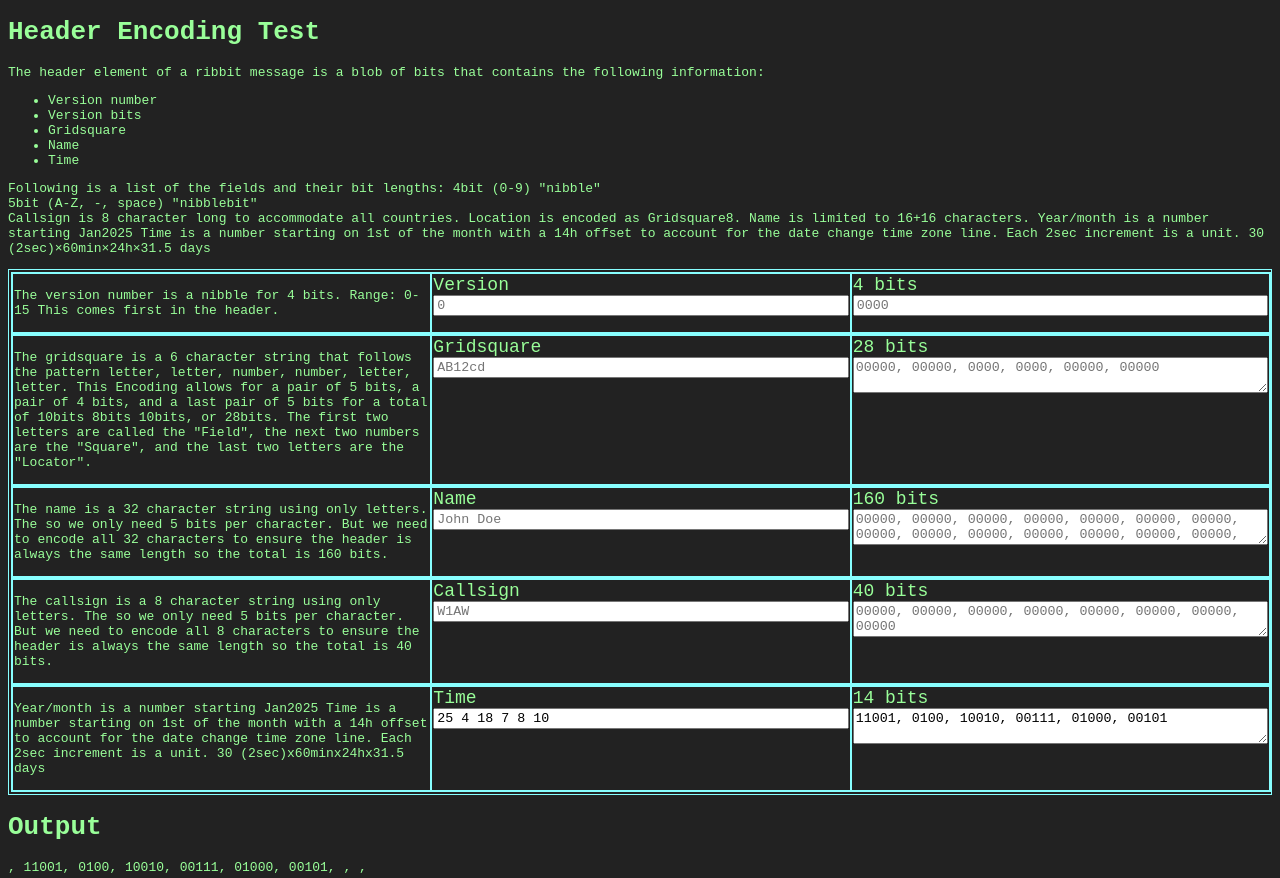
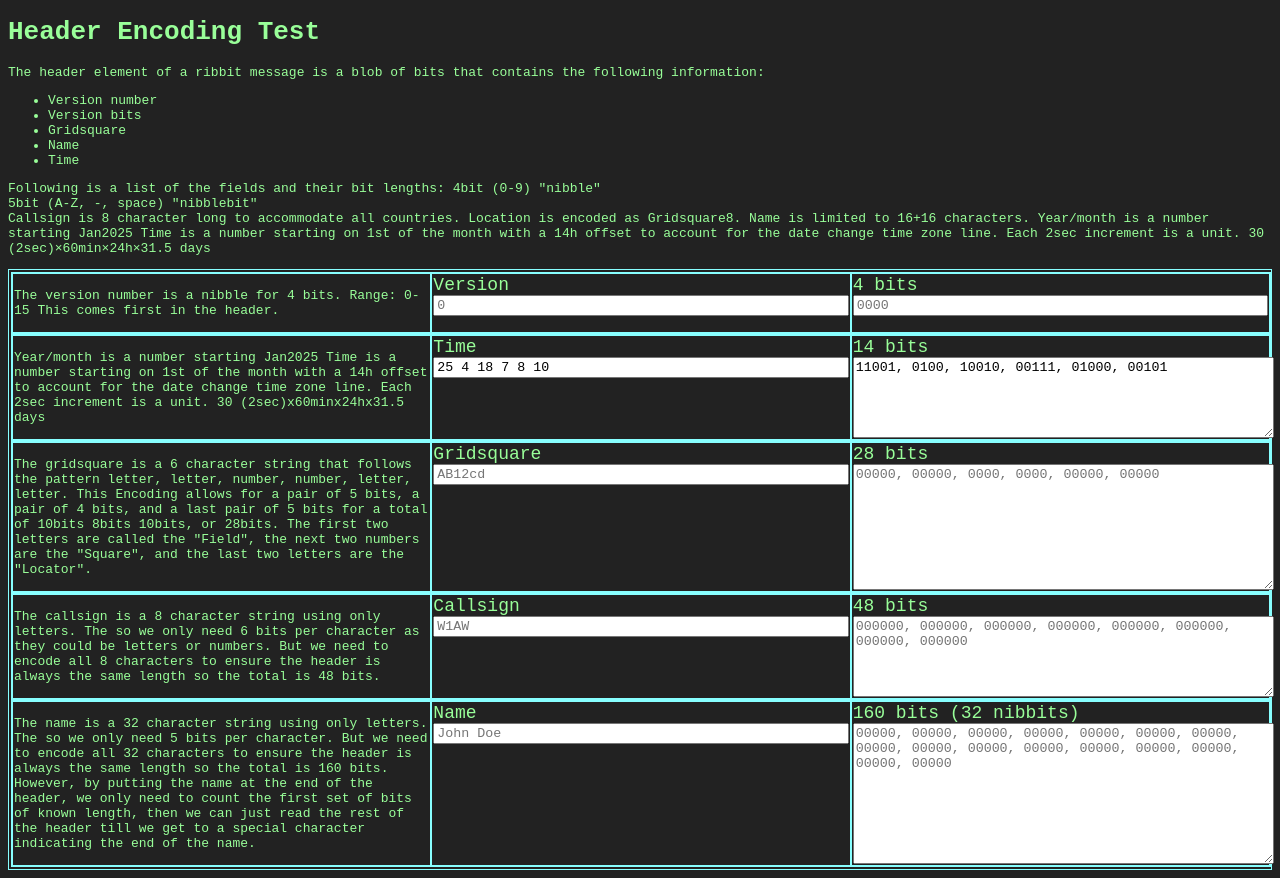
Before and after one commit to badkangaroo/badkangaroo.github.io, a plain HTML site: page web/headerEncoder.html in a window 1280 px wide. Shown: the top 878 px of the page. Drawn offline with Linux system fonts and the light colour scheme.

Commit message:
Update headerEncoder.html with new input fields and improved layout
- Changed the title to "Ribbit - Header Encoding - Development" for clarity.
- Added new input fields for time and time-bits, enhancing the header encoding functionality.
- Updated the callsign input to reflect a new bit requirement of 48 bits.
- Revised the name input section to clarify encoding requirements and added a special character indication for the end of the name.
- Improved the overall layout with additional styling for better user experience.

```diff
--- a/web/headerEncoder.html
+++ b/web/headerEncoder.html
@@ -6,7 +6,7 @@
     <meta name="viewport" content="width=device-width, initial-scale=1.0">
     <meta id="extViewportMeta" name="viewport"
         content="width=device-width, initial-scale=1.0, maximum-scale=1.0, minimum-scale=1.0">
-    <title>Ribbit - Development</title>
+    <title>Ribbit - Header Encoding - Development</title>
 </head>
 
 <body>
@@ -33,7 +33,7 @@
                 line. Each 2sec increment is a unit. 30 (2sec)×60min×24h×31.5 days
             </p>
             <table id="encoder-form">
-                <tr>
+                <tr id="table-version">
                     <td>
                         <p>
                             The version number is a nibble for 4 bits. Range: 0-15
@@ -49,7 +49,24 @@
                         <input type="text" id="version-bits" placeholder="0000">
                     </td>
                 </tr>
-                <tr>
+                <tr id="table-time">
+                    <td>
+                        <p>
+                            Year/month is a number starting Jan2025
+                            Time is a number starting on 1st of the month with a 14h offset to account for the date change time zone
+                            line. Each 2sec increment is a unit. 30 (2sec)x60minx24hx31.5 days
+                        </p>
+                    </td>
+                    <td>
+                        <label for="time">Time</label>
+                        <input type="text" id="time" placeholder="1234567890">
+                    </td>
+                    <td>
+                        <label for="time-bits">14 bits</label>
+                        <textarea type="text" id="time-bits" placeholder="00000, 00000, 00000, 00000, 00000, 00000, 00000, 00000, 00000, 00000, 00000, 00000, 00000, 00000"></textarea>
+                    </td>
+                </tr>
+                <tr id="table-gridsquare">
                     <td>
                         <p>
                             The gridsquare is a 6 character string that follows the pattern
@@ -69,12 +86,33 @@
                         <textarea type="text" id="gridsquare-bits" placeholder="00000, 00000, 0000, 0000, 00000, 00000"></textarea>
                     </td>
                 </tr>
-                <tr>
+                <tr id="table-callsign">
+                    <td>
+                        <p>
+                            The callsign is a 8 character string using only letters. The so we only
+                            need 6 bits per character as they could be letters or numbers. But we need to encode all 8 characters to
+                            ensure the header is always the same length so the total is 48 bits.
+                        </p>
+                    </td>
+                    <td>
+                        <label for="callsign">Callsign</label>
+                        <input type="text" id="callsign" placeholder="W1AW">
+                    </td>
+                    <td>
+                        <label for="callsign-bits">48 bits</label>
+                        <textarea type="text" id="callsign-bits" placeholder="000000, 000000, 000000, 000000, 000000, 000000, 000000, 000000"></textarea>
+                    </td>
+                </tr>
+                <tr id="table-name">
                     <td>
                         <p>
                             The name is a 32 character string using only letters. The so we only
                             need 5 bits per character. But we need to encode all 32 characters to
-                            ensure the header is always the same length so the total is 160 bits.
+                            ensure the header is always the same length so the total is 160 bits.<br>
+                            However, by putting the name at the end of the header, we only need
+                            to count the first set of bits of known length, then we can just read the
+                            rest of the header till we get to a special character indicating the end
+                            of the name.
                         </p>
                     </td>
                     <td>
@@ -82,48 +120,26 @@
                         <input type="text" id="name" placeholder="John Doe">
                     </td>
                     <td>
-                        <label for="name-bits">160 bits</label>
+                        <label for="name-bits">160 bits (32 nibbits)</label>
                         <textarea type="text" id="name-bits" placeholder="00000, 00000, 00000, 00000, 00000, 00000, 00000, 00000, 00000, 00000, 00000, 00000, 00000, 00000, 00000, 00000"></textarea>
                     </td>
                 </tr>
-                <tr>
-                    <td>
-                        <p>
-                            The callsign is a 8 character string using only letters. The so we only
-                            need 5 bits per character. But we need to encode all 8 characters to
-                            ensure the header is always the same length so the total is 40 bits.
-                        </p>
-                    </td>
-                    <td>
-                        <label for="callsign">Callsign</label>
-                        <input type="text" id="callsign" placeholder="W1AW">
-                    </td>
-                    <td>
-                        <label for="callsign-bits">40 bits</label>
-                        <textarea type="text" id="callsign-bits" placeholder="00000, 00000, 00000, 00000, 00000, 00000, 00000, 00000"></textarea>
-                    </td>
-                </tr>
-                <tr>
-                    <td>
-                        <p>
-                            Year/month is a number starting Jan2025
-                            Time is a number starting on 1st of the month with a 14h offset to account for the date change time zone
-                            line. Each 2sec increment is a unit. 30 (2sec)x60minx24hx31.5 days
-                        </p>
-                    </td>
-                    <td>
-                        <label for="time">Time</label>
-                        <input type="text" id="time" placeholder="1234567890">
-                    </td>
-                    <td>
-                        <label for="time-bits">14 bits</label>
-                        <textarea type="text" id="time-bits" placeholder="00000, 00000, 00000, 00000, 00000, 00000, 00000, 00000, 00000, 00000, 00000, 00000, 00000, 00000"></textarea>
-                    </td>
-                </tr>
+                <style>
+                    textarea {
+                        width: 100%;
+                        height: 100%;
+                    }
+                </style>
             </table>
             <div id="encoder-output">
                 <h1>Output</h1>
                 <pre id="output">0000 0000 0000 0000 0000 0000 0000 0000 0000 0000 0000 0000 0000 0000 0000 0000</pre>
+                <style>
+                    #encoder-output pre {
+                        font-size: 18px;
+                        text-wrap: auto;
+                    }
+                </style>
             </div>
             <div id="decoded-output">
                 <h1>Decoded Output</h1>
```
